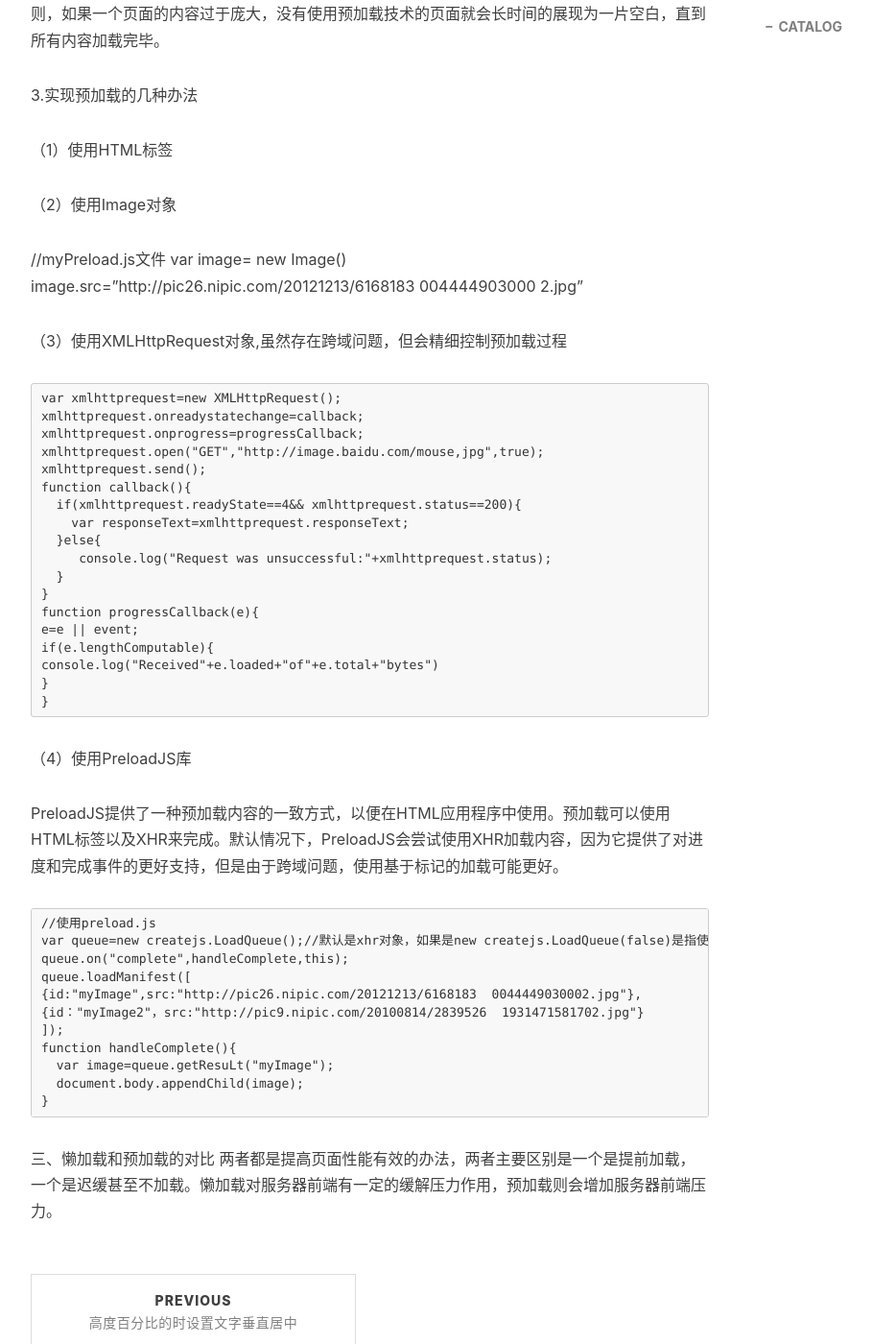
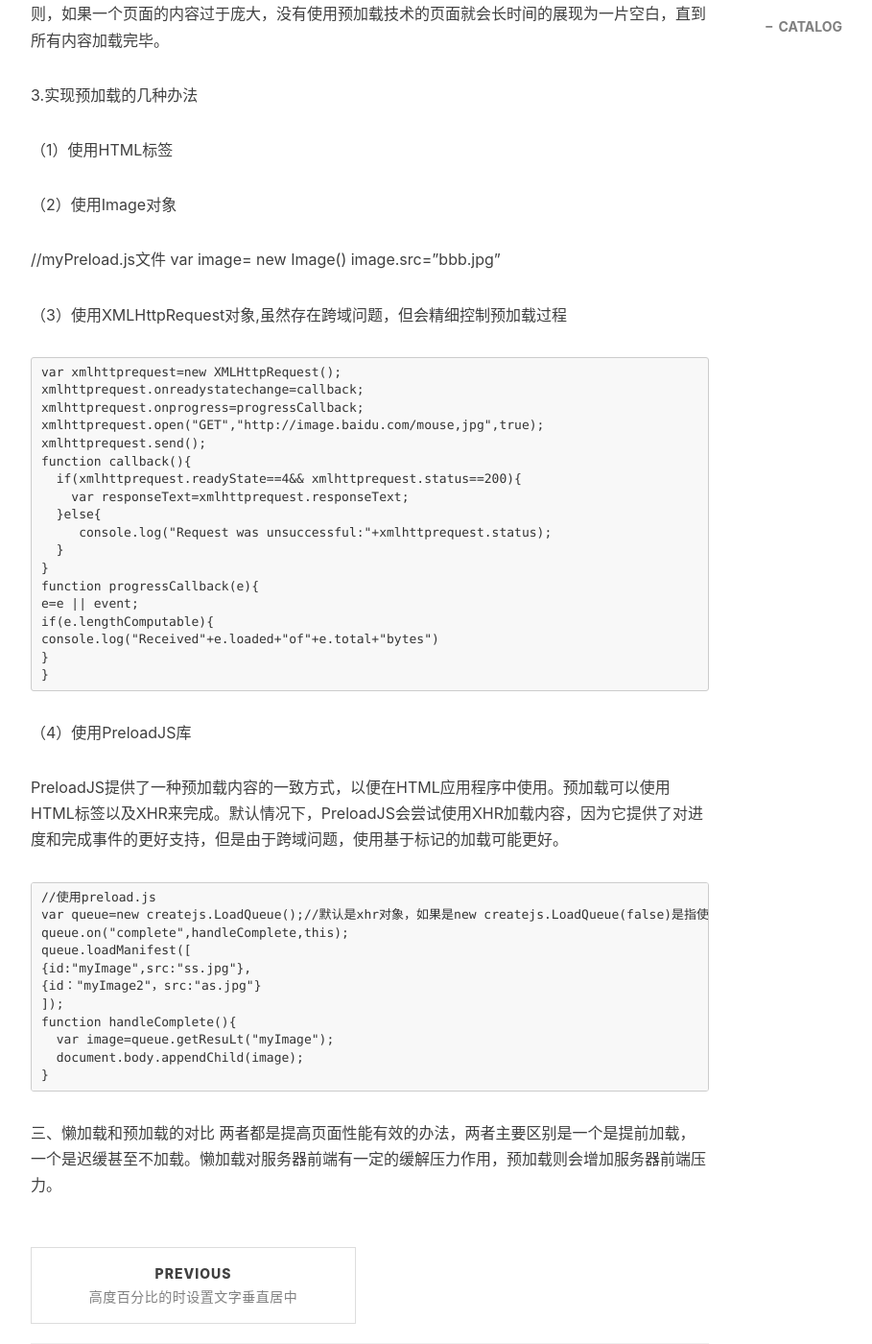
Before and after one commit to lisbeth0720/lisbeth0720.github.io, a Jekyll site: the page built from _posts/2020-04-09-预加载.md, in a window 1280 px wide and 1400 px high, scrolled down 890 px. Shown: the whole window at 96% size, without its empty margins (233-1142 px from the left). Built offline with Jekyll 4.4.1, drawn with Linux system fonts in a browser that asks for light colours; nearby versions of some CDN libraries; a script that is not in the unit is left out; comment, search, counter and statistics services are not loaded.

Commit message:
Update 2020-04-09-预加载.md

```diff
--- a/_posts/2020-04-09-预加载.md
+++ b/_posts/2020-04-09-预加载.md
@@ -25,7 +25,7 @@ tags:
 
 （1）使用HTML标签
 
-<img src="http://pic26.nipic.com/20121213/6168183 0044449030002.jpg" style="display:none"/>
+<img src="aaa.jpg" style="display:none"/>
 
 （2）使用Image对象
 
@@ -33,7 +33,7 @@ tags:
 
    //myPreload.js文件
     var image= new Image()
-    image.src="http://pic26.nipic.com/20121213/6168183 004444903000 2.jpg"
+    image.src="bbb.jpg"
 
 
 
@@ -67,8 +67,8 @@ PreloadJS提供了一种预加载内容的一致方式，以便在HTML应用程
     var queue=new createjs.LoadQueue();//默认是xhr对象，如果是new createjs.LoadQueue(false)是指使用HTML标签，可以跨域
     queue.on("complete",handleComplete,this);
     queue.loadManifest([
-    {id:"myImage",src:"http://pic26.nipic.com/20121213/6168183  0044449030002.jpg"},
-    {id："myImage2"，src:"http://pic9.nipic.com/20100814/2839526  1931471581702.jpg"}
+    {id:"myImage",src:"ss.jpg"},
+    {id："myImage2"，src:"as.jpg"}
     ]);
     function handleComplete(){
       var image=queue.getResuLt("myImage");
```
